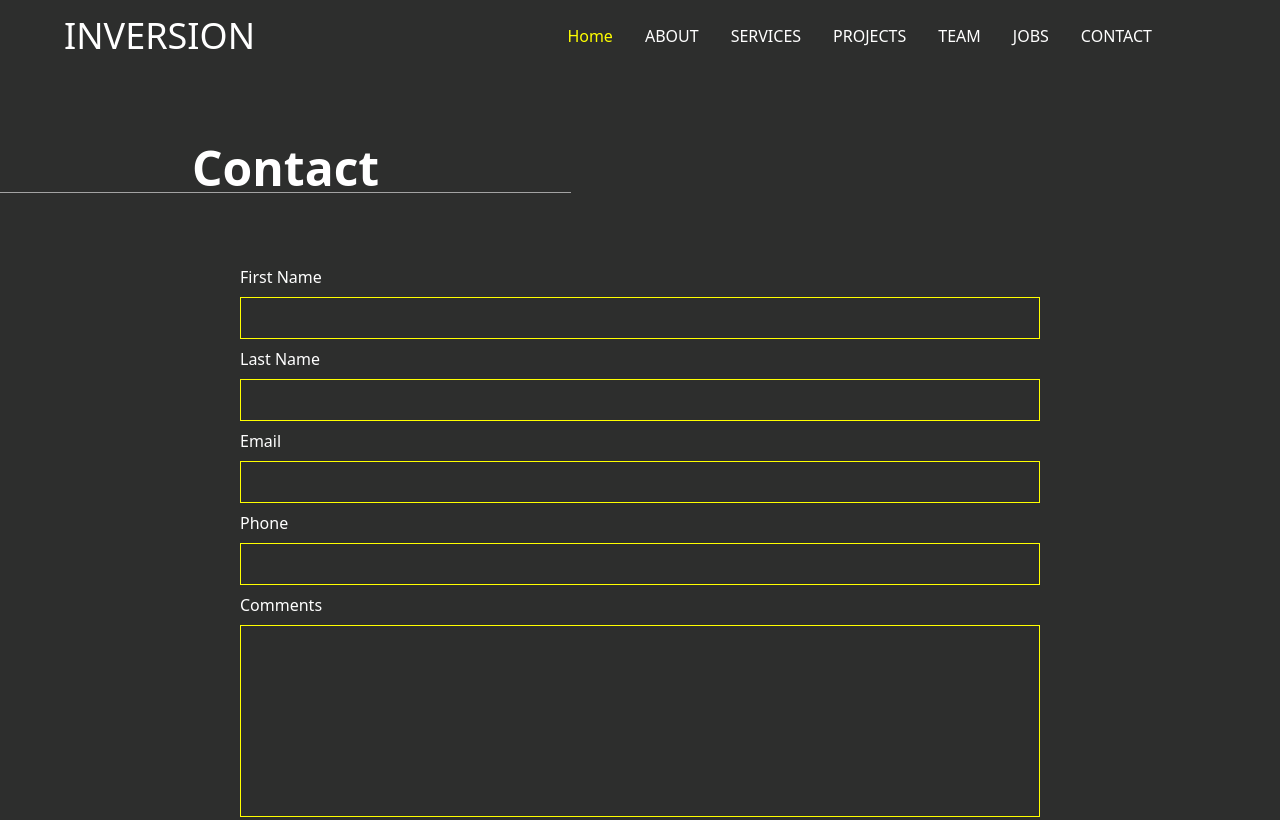
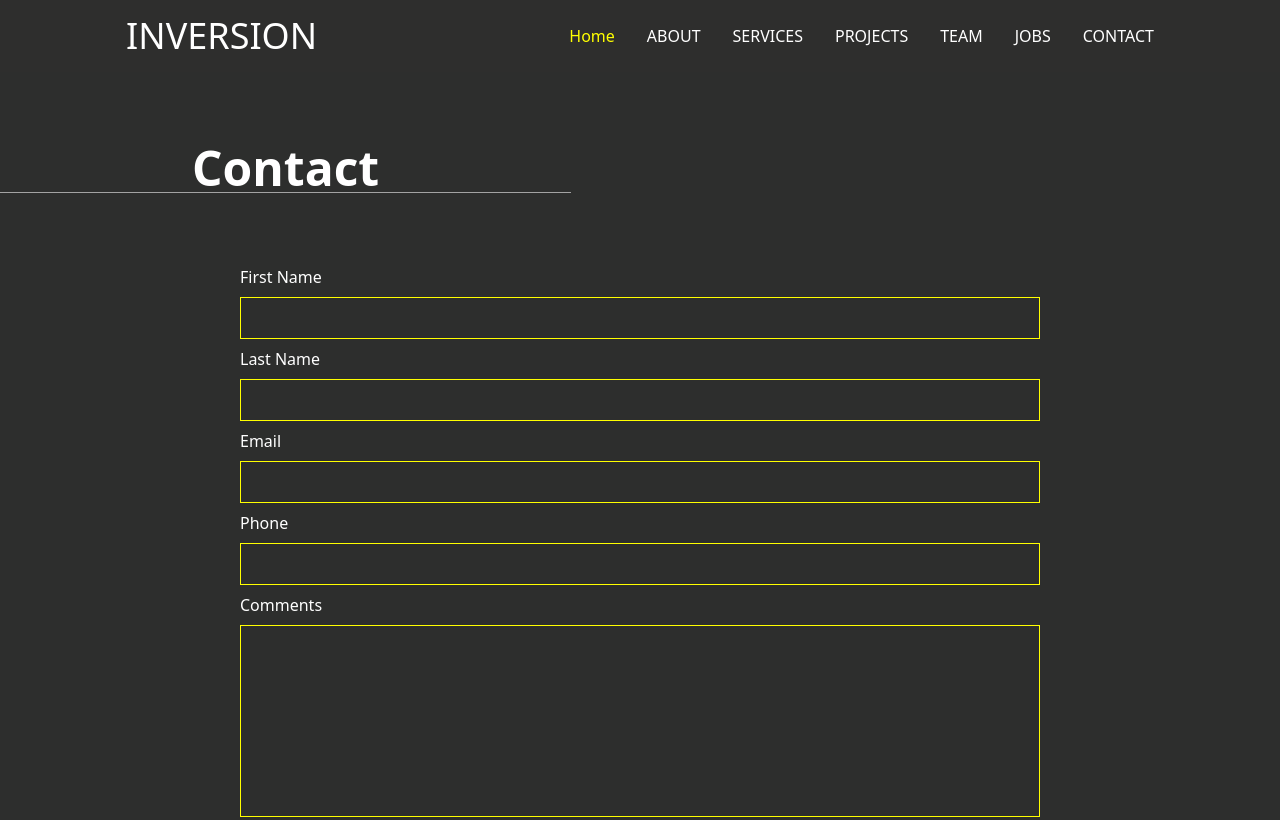
Before and after one commit to ahmedsalahaly/Inversion_proj, a plain HTML site: page contact.html in a window 1280 px wide. Shown: the top 820 px of the page. Drawn offline with nearby package versions, Linux system fonts and the light colour scheme.

Commit message:
add "contact" quality

```diff
--- a/contact.html
+++ b/contact.html
@@ -2,20 +2,27 @@
 <html lang="en">
 <head>
     <meta charset="UTF-8">
+    <meta http-equiv="X-UA-Compatible" content="IE=edge">
     <meta name="viewport" content="width=device-width, initial-scale=1.0">
-    <script src="https://cdn.tailwindcss.com"></script>
+    <meta name="description" content="Inversion is a development consultancy built by
+          professional industry experts who exist to challenge the status quo.
+          With a successful track record in shaping some of Egypt’s landmark projects.">
+    <link href="./dist/output.css" rel="stylesheet">
+    <link rel="preconnect" href="https://fonts.googleapis.com">
+    <link rel="preconnect" href="https://fonts.gstatic.com" crossorigin>
+    <link href="https://fonts.googleapis.com/css2?family=Audiowide&display=swap" rel="stylesheet">
     <title>CONTACT | Inversion</title>
-    <link rel="icon" href="./Images/Icon Photo/08d625_e7f2a39dac1d4d2db7f69b2ca5864190~mv2.png" type="">
+    <link rel="icon" href="./Images/Icon Photo/08d625_e7f2a39dac1d4d2db7f69b2ca5864190~mv2.webp" type="">
 </head>
+<body class="bg-[#2d2e2d]">
+    <!-- Navbar -->
 
-<body class="bg-[#2d2e2d]">
-    <nav class="fixed w-full top-0 left-0 right-0 z-index-10">
-    <!-- Navbar -->
-        <div class=" text-white flex items-center justify-between px-16 py-4">
-            <div>
-                <a class="text-4xl" href="https://www.inversion-eg.com/">INVERSION</a></div>
+    <nav class="fixed bg-[#2e2e2d] w-full top-0 left-0 right-0 z-index-10">
+        <div class=" text-white flex items-center justify-around py-4">
 
-            <ul class="flex flex-row  space-x-8 pr-16">
+            <a class="text-4xl" href="https://www.inversion-eg.com/">INVERSION</a>
+
+            <ul class="flex flex-row space-x-8">
                 <li class="text-[yellow]"><a href="./index.html">Home</a></li>
                 <li class="hover:text-[yellow]"><a href="./about.html">ABOUT</a></li>
                 <li class="hover:text-[yellow]"><a href="./Services.html">SERVICES</a></li>
```
